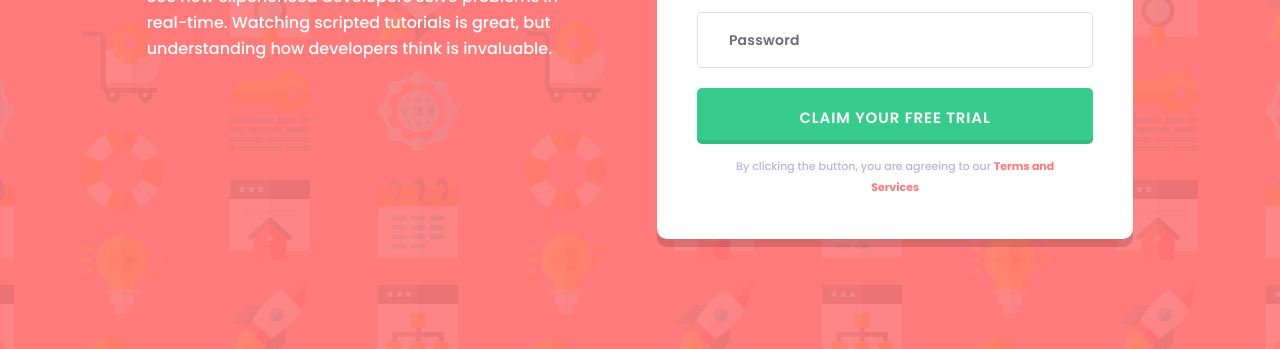
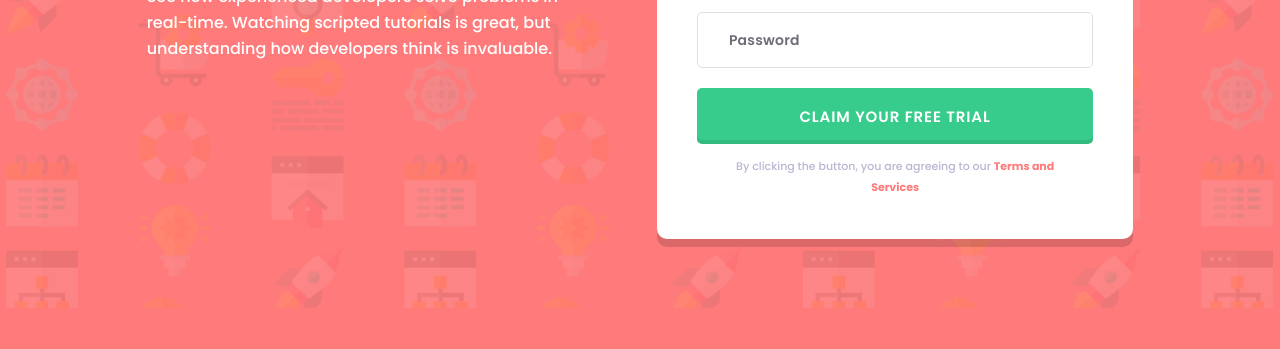
Before and after one commit to zauri-khutsishvili/intro-component-with-signup-form, a plain HTML site: page index.html in a window 1280 px wide. Shown: the part 451-800 px from the top of the page. Drawn offline with Linux system fonts and the light colour scheme.

Commit message:
Update README

```diff
--- a/scss/style.scss
+++ b/scss/style.scss
@@ -192,7 +192,7 @@ body {
         box-sizing: inherit;
         background-color: $green;
         width: 100%;
-        padding: rem(17px) rem(25px) rem(13px);
+        padding: rem(16px) rem(25px) rem(14px);
         box-shadow: inset 0 rem(-4px) 0 rgba($black, 0.0908818);
         font-weight: $semibold;
         font-size: rem(15px);
@@ -239,6 +239,7 @@ body {
     .intro {
         background-image: url(../images/bg-intro-desktop.png);
         background-position: center;
+        background-size: 99%;
     }
 }
 
```
Also changed, not shown: css/style.css, 2 other files.
